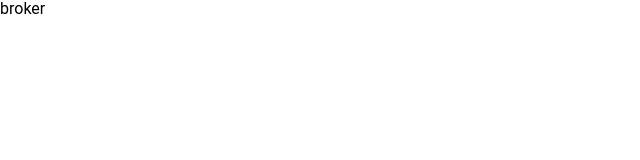
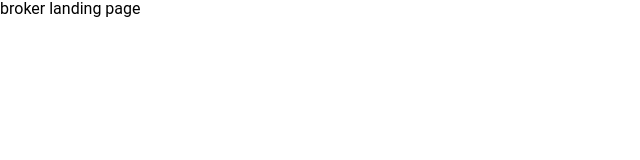
Before and after one commit to AndrewVis/rateworks, a Next.js app: page /broker in a window 1280 px wide. Shown: the top 160 px of the page, without its empty margins (0-640 px from the left). Built offline with nearby package versions, Linux system fonts and the light colour scheme.

Commit message:
broker page branch created

```diff
--- a/pages/broker.js
+++ b/pages/broker.js
@@ -3,7 +3,7 @@ import React from "react";
 export default class Masthead extends React.Component {
   render() {
     return (
-      <div>broker</div>
+      <div>broker landing page</div>
     )
   }
 }
```
